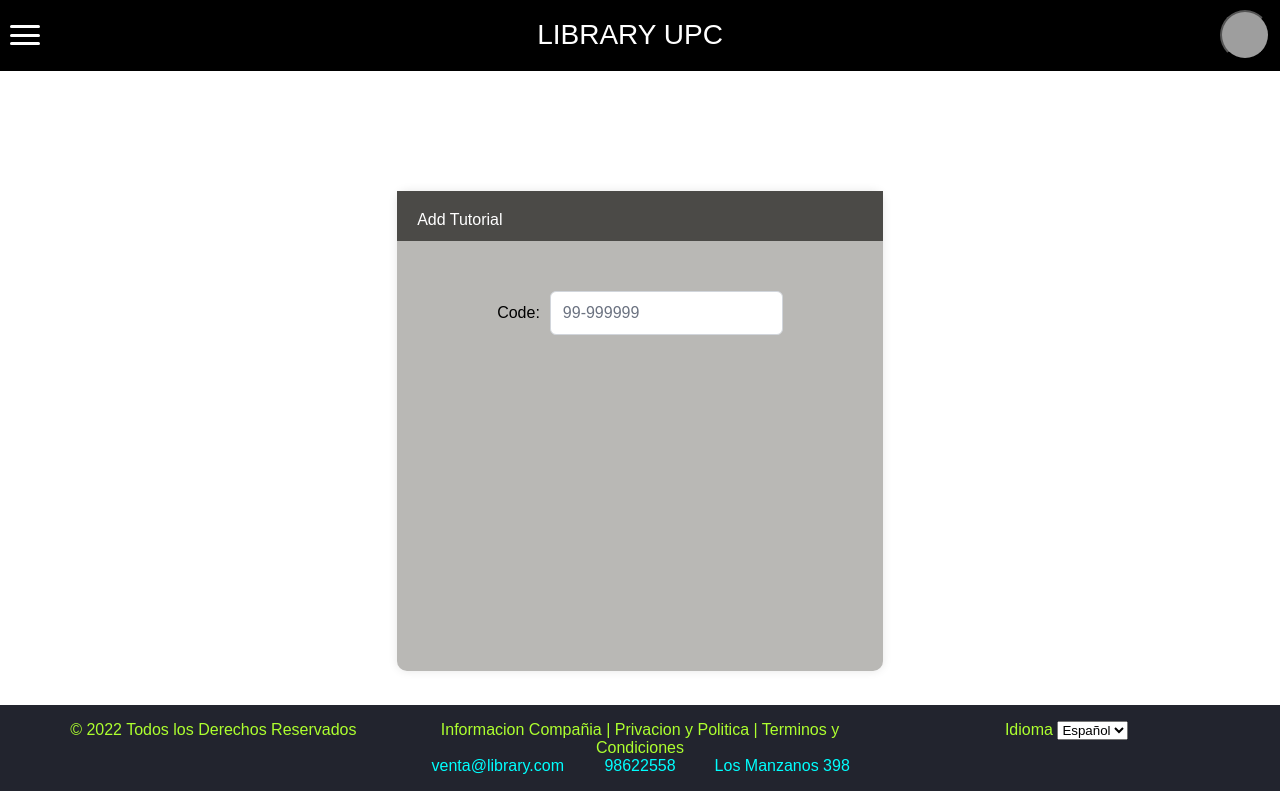
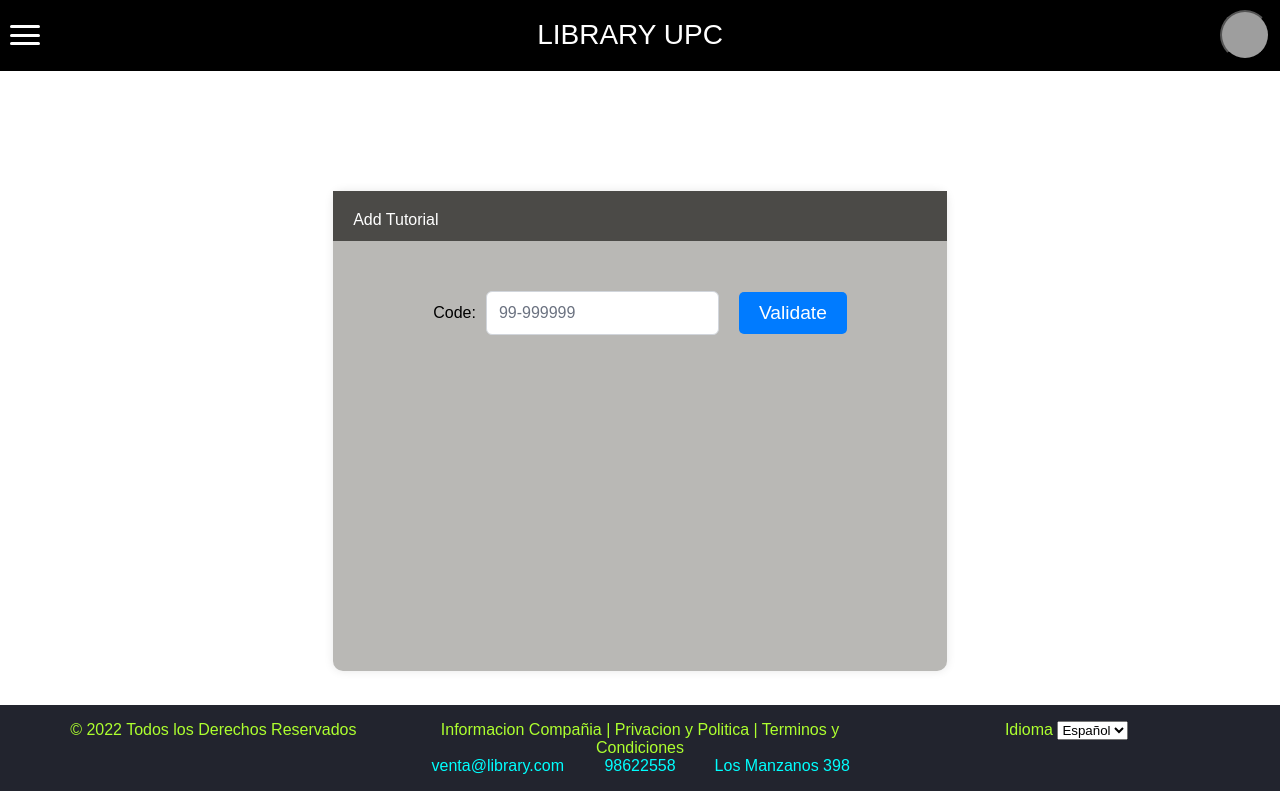
Before and after one commit to RicharRomero123/AplicacionesWeb.Front_Grupo3, a Vue app: page / in a window 1280 px wide. Built offline with nearby package versions, Linux system fonts and the light colour scheme; grey boxes are pictures that could not be loaded; a web font is replaced by a local one.

Commit message:
create button

```diff
--- a/package.json
+++ b/package.json
@@ -20,6 +20,7 @@
     "vue-router": "^4.1.6"
   },
   "devDependencies": {
+    "@jridgewell/sourcemap-codec": "^1.4.15",
     "@rushstack/eslint-patch": "^1.2.0",
     "@types/jsdom": "^21.1.0",
     "@types/node": "^18.14.2",
--- a/src/components/PrimeVueCode.vue
+++ b/src/components/PrimeVueCode.vue
@@ -1,19 +1,25 @@
 <template>
   <div class="input-wrapper">
     <span>Code:</span>
-    <pv-inputmask id="basic" v-model="value" mask="99-999999" placeholder="99-999999" />
+    <pv-inputmask id="basic" v-model="value" mask="99-999999" placeholder="99-999999" class="input-mask" />
+    <pv-button class="my-button" label="Validate" />
   </div>
 </template>
 
 <script>
+import Button from "primevue/button";
+
 export default {
-  name: "PrimeVueCode.vue",
+  name: "PrimeVueCode",
   data() {
     return {
-      value: ""
+      value: "",
     };
-  }
-}
+  },
+  components: {
+    Button,
+  },
+};
 </script>
 
 <style scoped>
@@ -24,4 +30,20 @@ export default {
 .input-wrapper span {
   margin-right: 10px;
 }
+.input-mask {
+  margin-right: 10px;
+}
+.my-button {
+  font-size: 1.2em;
+  padding: 10px 20px;
+  margin-left: 10px;
+  background-color: #007bff;
+  color: #fff;
+  border: none;
+  border-radius: 5px;
+  cursor: pointer;
+}
+.my-button:hover {
+  background-color: #0062cc;
+}
 </style>
```
Also changed, not shown: 1 other file (tests, documents, lock files or other folders).
